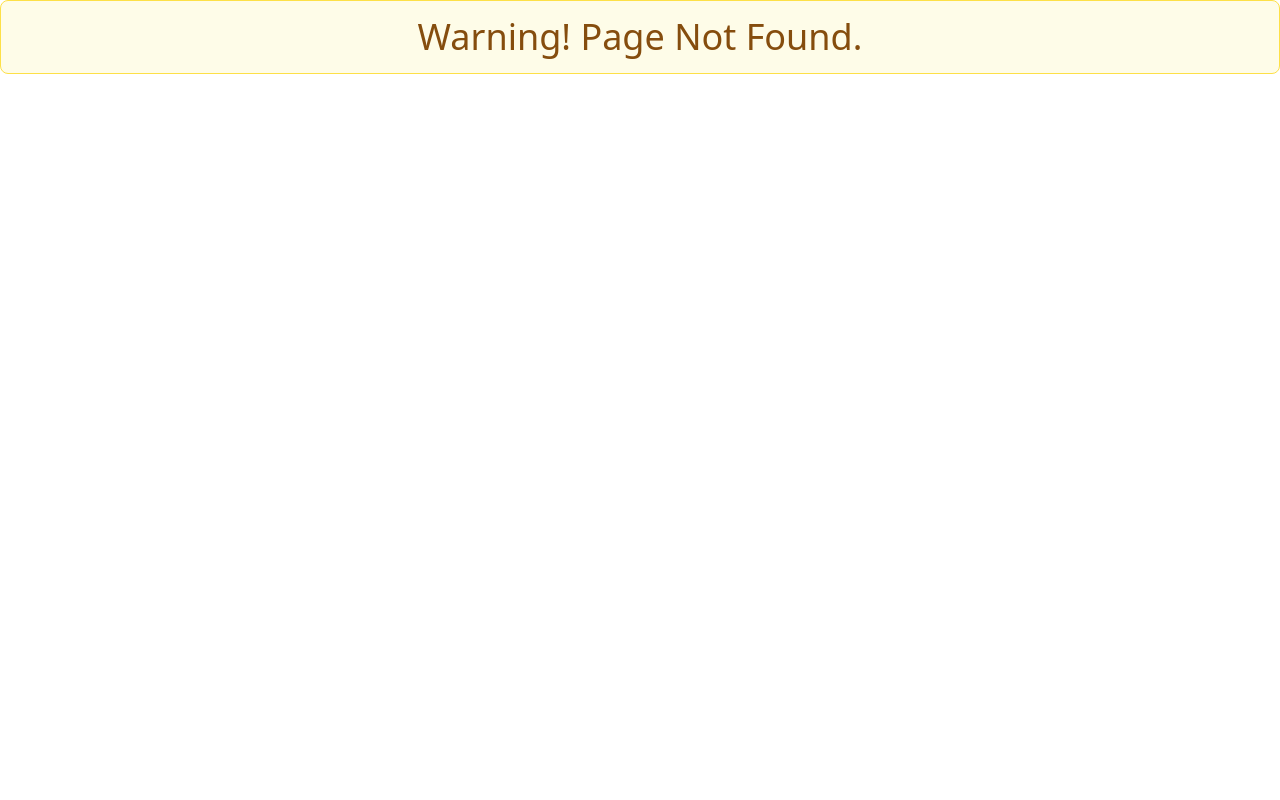
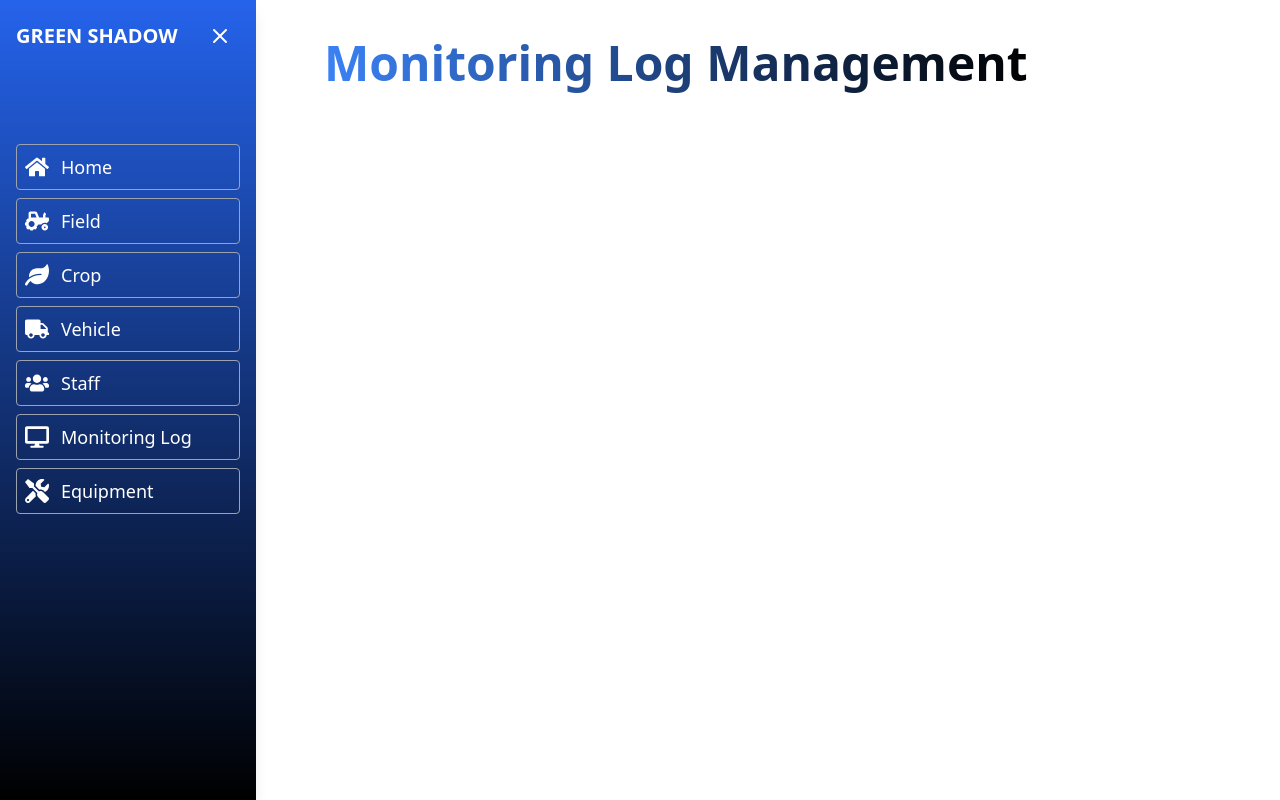
Before and after one commit to sandeeparavindi/React-Farm_Management, a React (Vite) app: page /logs in a window 1280 px wide. Before the commit this address had no page. Built offline with nearby package versions, Linux system fonts and the light colour scheme.

Commit message:
navigate monitoring log to sidebar

```diff
--- a/src/App.tsx
+++ b/src/App.tsx
@@ -8,6 +8,7 @@ import {NotFoundPage} from "./pages/NotFoundPage.tsx";
 import {CropPage} from "./pages/CropPage.tsx";
 import {StaffPage} from "./pages/StaffPage.tsx";
 import {EquipmentPage} from "./pages/EquipmentPage.tsx";
+import {LogPage} from "./pages/LogPage.tsx";
 function App() {
 
   const routes = createBrowserRouter([
@@ -21,6 +22,7 @@ function App() {
         { path : '/crops', element : <CropPage/>},
         { path : '/staffs', element : <StaffPage/>},
         { path : '/equipments', element : <EquipmentPage/>},
+        { path : '/logs', element : <LogPage/>},
       ]
     },
     {
--- /dev/null
+++ b/src/pages/LogPage.tsx
@@ -0,0 +1,11 @@
+import {HeaderComponent} from "../components/sidebar/HeaderComponent.tsx";
+
+export const LogPage = () => {
+    return (
+        <>
+            <div className="mx-5">
+                <HeaderComponent section="Monitoring Log Management"/>
+            </div>
+        </>
+    );
+}
--- a/src/store/store.ts
+++ b/src/store/store.ts
@@ -4,6 +4,7 @@ import FieldSlice from "../reducers/FieldSlice.tsx";
 import CropSlice from "../reducers/CropSlice.tsx";
 import StaffSlice from "../reducers/StaffSlice.tsx";
 import EquipmentSlice from "../reducers/EquipmentSlice.tsx";
+import LogSlice from "../reducers/LogSlice.tsx";
 
 export const store = configureStore({
     reducer: {
@@ -12,5 +13,6 @@ export const store = configureStore({
         crop: CropSlice,
         staff: StaffSlice,
         equipment: EquipmentSlice,
+        log: LogSlice,
     }
 });
```
